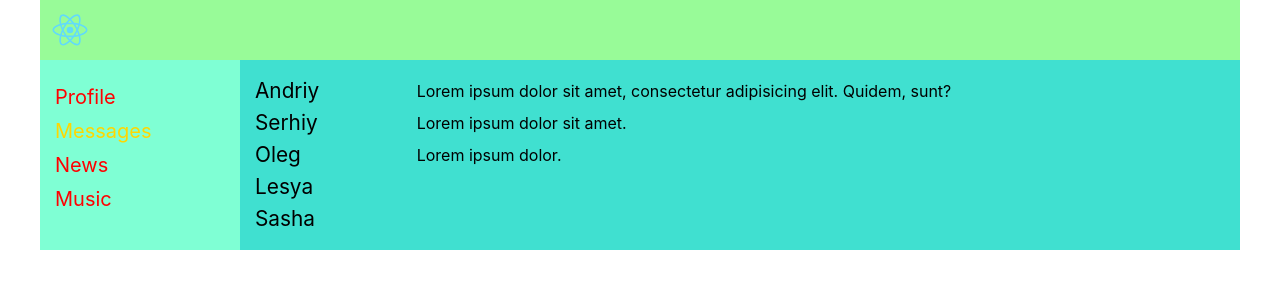
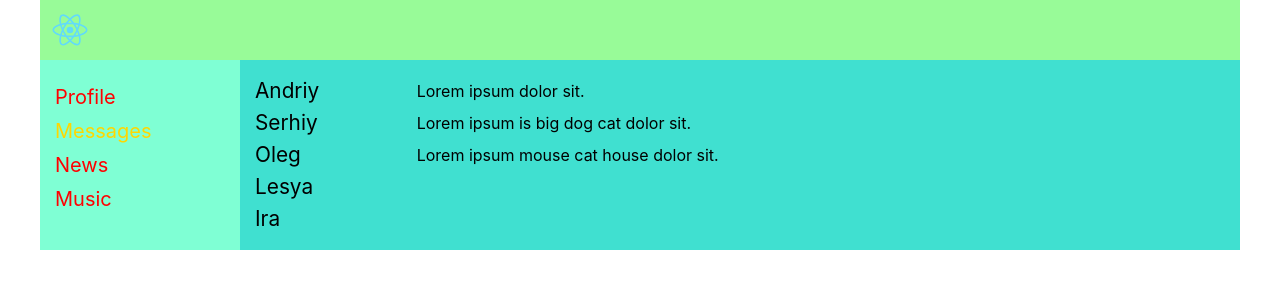
Before and after one commit to borec22/social-network-ts, a React (Create React App) app: page /dialogs in a window 1280 px wide. Shown: the top 300 px of the page. Built offline with nearby package versions, Linux system fonts and the light colour scheme.

Commit message:
create components Message, Dialog, ProfileInfo

```diff
--- /dev/null
+++ b/src/components/Dialogs/Dialog/Dialog.module.css
@@ -0,0 +1,12 @@
+.dialog {
+   font-size: 1.3em;
+}
+
+.dialog a {
+   color: black;
+   text-decoration: none;
+}
+
+a.active {
+   color: orange;
+}
--- /dev/null
+++ b/src/components/Dialogs/Dialog/Dialog.tsx
@@ -0,0 +1,18 @@
+import React from 'react';
+import classes from './Dialog.module.css';
+import {NavLink} from 'react-router-dom';
+
+type DialogProps = {
+   id: number
+   name: string
+}
+export const Dialog: React.FC<DialogProps> = (props) => {
+   return (
+      <div className={classes.dialog}>
+         <NavLink to={`/dialogs/${props.id}`}
+                  activeClassName={classes.active}>
+            {props.name}
+         </NavLink>
+      </div>
+   );
+}
--- a/src/components/Dialogs/Dialogs.module.css
+++ b/src/components/Dialogs/Dialogs.module.css
@@ -7,16 +7,3 @@
    grid-template-columns: 2fr 10fr;
    line-height: 2em;
 }
-
-.dialog {
-   font-size: 1.3em;
-}
-
-.dialog a {
-   color: black;
-   text-decoration: none;
-}
-
-a.active {
-   color: orange;
-}
--- a/src/components/Dialogs/Dialogs.tsx
+++ b/src/components/Dialogs/Dialogs.tsx
@@ -1,53 +1,23 @@
 import React from 'react';
-import { NavLink } from 'react-router-dom';
 import classes from './Dialogs.module.css';
+import {Dialog} from './Dialog/Dialog';
+import {Message} from './Message/Message';
 
 export const Dialogs = () => {
    return (
       <div className={classes.dialogs}>
          <div className={classes.dialogsItems}>
-            <div className={classes.dialog}>
-               <NavLink to='/dialogs/1'
-                        activeClassName={classes.active}>
-                  Andriy
-               </NavLink>
-            </div>
-            <div className={classes.dialog}>
-               <NavLink to='/dialogs/2'
-                        activeClassName={classes.active}>
-                  Serhiy
-               </NavLink>
-            </div>
-            <div className={classes.dialog}>
-               <NavLink to='/dialogs/3'
-                        activeClassName={classes.active}>
-                  Oleg
-               </NavLink>
-            </div>
-            <div className={classes.dialog}>
-               <NavLink to='/dialogs/4'
-                        activeClassName={classes.active}>
-                  Lesya
-               </NavLink>
-            </div>
-            <div className={classes.dialog}>
-               <NavLink to='/dialogs/5'
-                        activeClassName={classes.active}>
-                  Sasha
-               </NavLink>
-            </div>
+            <Dialog id={1} name='Andriy' />
+            <Dialog id={2} name='Serhiy' />
+            <Dialog id={3} name='Oleg' />
+            <Dialog id={4} name='Lesya' />
+            <Dialog id={5} name='Ira' />
          </div>
 
          <div className={classes.messages}>
-            <div className={classes.message}>
-               Lorem ipsum dolor sit amet, consectetur adipisicing elit. Quidem, sunt?
-            </div>
-            <div className={classes.message}>
-               Lorem ipsum dolor sit amet.
-            </div>
-            <div className={classes.message}>
-               Lorem ipsum dolor.
-            </div>
+            <Message id={1} message='Lorem ipsum dolor sit.'/>
+            <Message id={2} message='Lorem ipsum is big dog cat dolor sit.'/>
+            <Message id={3} message='Lorem ipsum mouse cat house dolor sit.'/>
          </div>
       </div>
    );
--- /dev/null
+++ b/src/components/Dialogs/Message/Message.tsx
@@ -0,0 +1,14 @@
+import React from 'react';
+import classes from './Message.module.css';
+
+type MessageTypes = {
+   id: number
+   message: string
+}
+export const Message: React.FC<MessageTypes> = (props) => {
+   return (
+      <div className={classes.message}>
+         {props.message}
+      </div>
+   );
+}
--- a/src/components/Profile/Profile.tsx
+++ b/src/components/Profile/Profile.tsx
@@ -1,13 +1,12 @@
 import React from 'react';
 import classes from './Profile.module.css';
 import {MyPosts} from './MyPosts/MyPosts';
+import {ProfileInfo} from './ProfileInfo/ProfileInfo';
 
 export const Profile = () => {
     return (
         <div className={classes.profileContainer}>
-            <div>
-                ava + description
-            </div>
+            <ProfileInfo />
             <MyPosts />
         </div>
     );
--- /dev/null
+++ b/src/components/Profile/ProfileInfo/ProfileInfo.module.css
@@ -0,0 +1,3 @@
+.profileContainer {
+    margin: 15px;
+}
--- /dev/null
+++ b/src/components/Profile/ProfileInfo/ProfileInfo.tsx
@@ -0,0 +1,9 @@
+import React from 'react';
+
+export const ProfileInfo = () => {
+   return (
+      <div>
+         ava + description
+      </div>
+   );
+}
```
Also changed, not shown: src/components/Dialogs/Message/Message.module.css (added).
